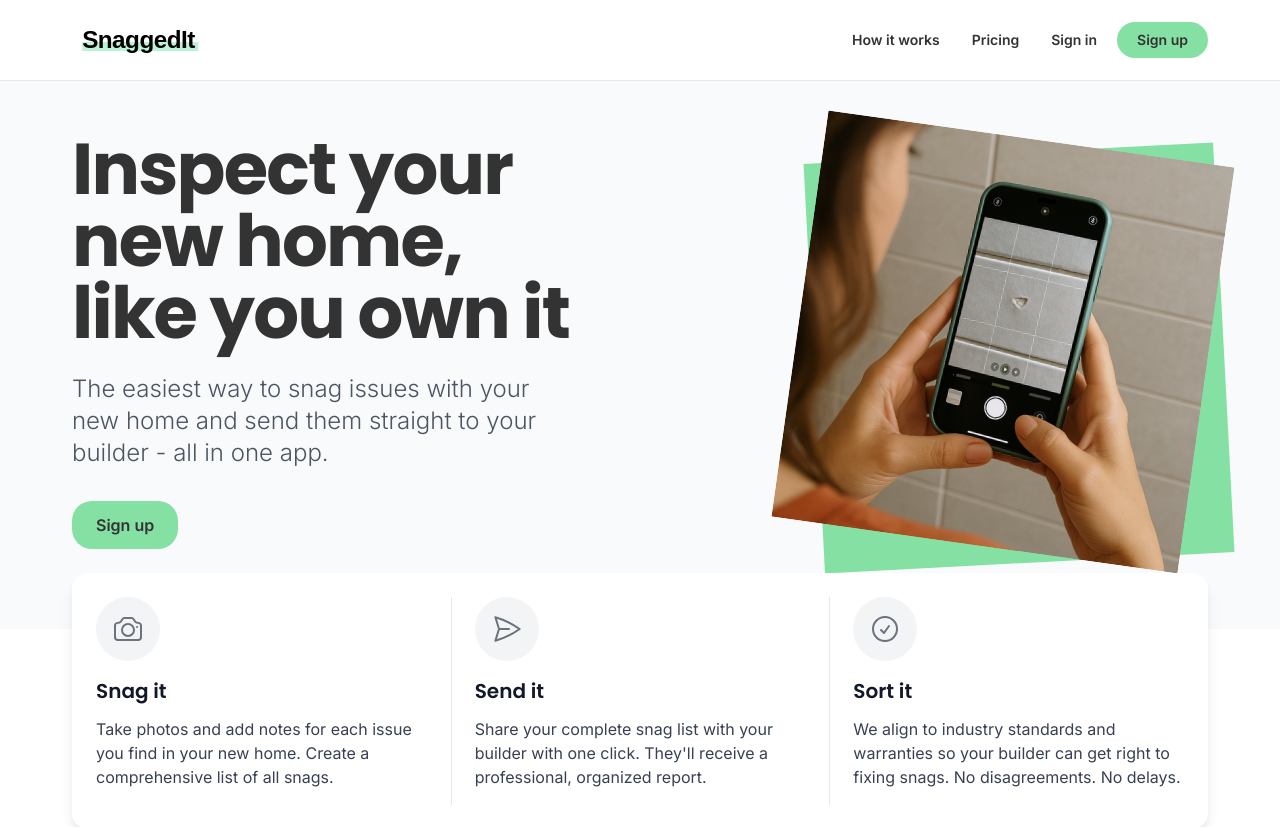
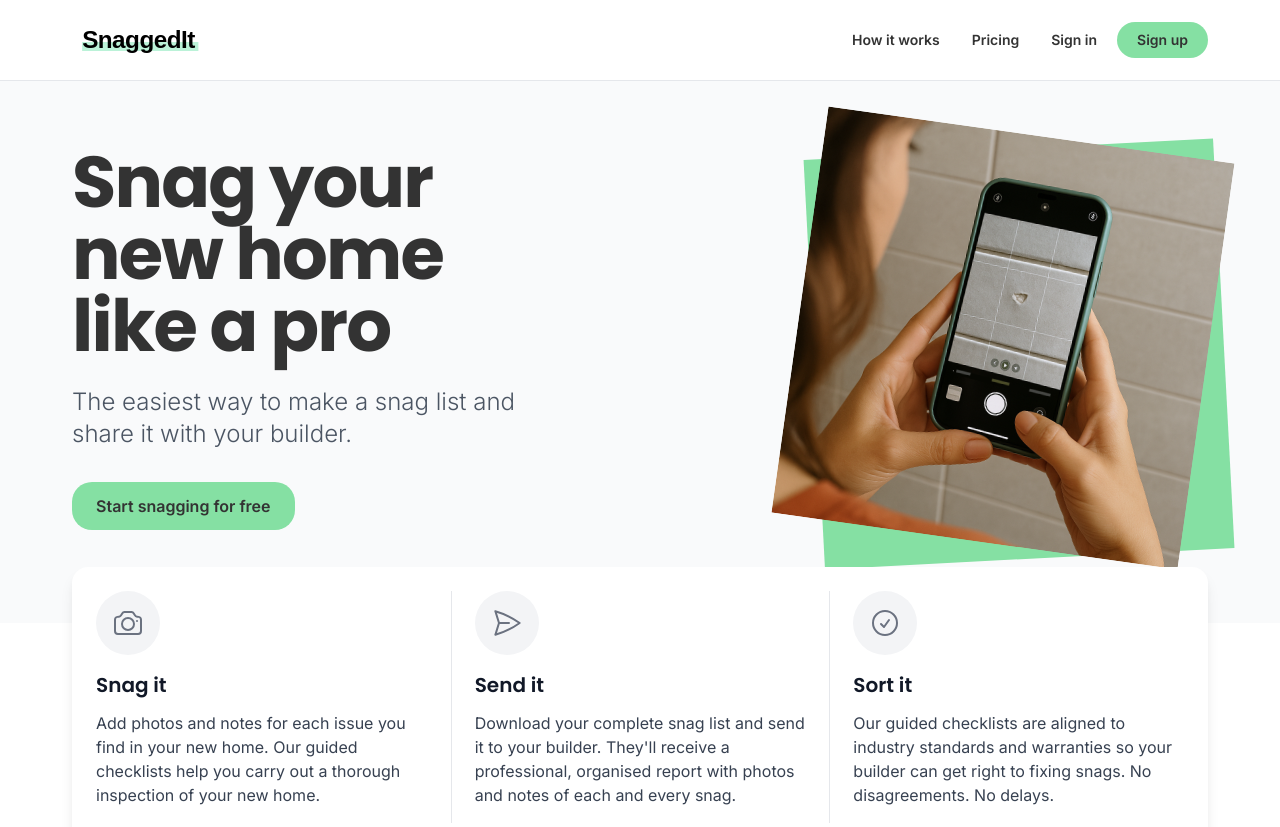
Before and after one commit to robertjmccarthy/snagged-it-lite, a Next.js app: page / in a window 1280 px wide. Shown: the top 827 px of the page. Built offline with nearby package versions, Linux system fonts and the light colour scheme; no server answers.

Commit message:
Home page updates

```diff
--- a/src/app/page.tsx
+++ b/src/app/page.tsx
@@ -31,14 +31,14 @@ export default function Home() {
           {/* Left column - Hero text */}
           <div className="w-full md:w-1/2 md:pr-8 lg:pr-16 mb-12 md:mb-0">
             <h1 className="text-5xl sm:text-6xl md:text-7xl font-extrabold tracking-tight mb-6 leading-tight text-foreground">
-              <span className="block">Inspect your new home, like you own it</span>
+              <span className="block">Snag your new home like a pro</span>
             </h1>
             <p className="text-xl md:text-2xl text-gray-dark font-light mb-8 max-w-2xl">
-            The easiest way to snag issues with your new home and send them straight to your builder - all in one app.
+            The easiest way to make a snag list and share it with your builder.
             </p>
             <div className="flex">
               <Link href="/signup">
-                <Button variant="primary" size="md">Sign up</Button>
+                <Button variant="primary" size="md">Start snagging for free</Button>
               </Link>
             </div>
           </div>
@@ -103,7 +103,7 @@ export default function Home() {
                 </div>
                 <h3 className="text-xl font-semibold mb-3 text-gray-900">Snag it</h3>
                 <p className="text-base text-gray-700">
-                  Take photos and add notes for each issue you find in your new home. Create a comprehensive list of all snags.
+                  Add photos and notes for each issue you find in your new home. Our guided checklists help you carry out a thorough inspection of your new home.
                 </p>
               </article>
 
@@ -117,7 +117,7 @@ export default function Home() {
                 </div>
                 <h3 className="text-xl font-semibold mb-3 text-gray-900">Send it</h3>
                 <p className="text-base text-gray-700">
-                  Share your complete snag list with your builder with one click. They'll receive a professional, organized report.
+                  Download your complete snag list and send it to your builder. They'll receive a professional, organised report with photos and notes of each and every snag.
                 </p>
               </article>
 
@@ -131,7 +131,7 @@ export default function Home() {
                 </div>
                 <h3 className="text-xl font-semibold mb-3 text-gray-900">Sort it</h3>
                 <p className="text-base text-gray-700">
-                  We align to industry standards and warranties so your builder can get right to fixing snags. No disagreements. No delays.
+                  Our guided checklists are aligned to industry standards and warranties so your builder can get right to fixing snags. No disagreements. No delays.
                 </p>
               </article>
             </div>
--- a/src/components/Footer.tsx
+++ b/src/components/Footer.tsx
@@ -31,7 +31,7 @@ export default function Footer({ className = '' }: FooterProps) {
                 href="#"
                 className="text-sm text-gray-dark hover:text-gray-800 transition-colors duration-200 no-underline"
               >
-                Contact
+                Help
               </Link>
             </div>
 
```
